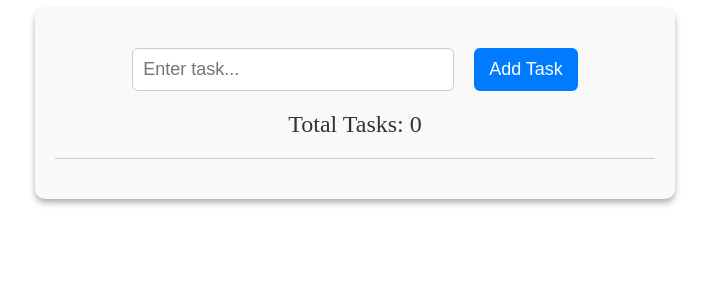
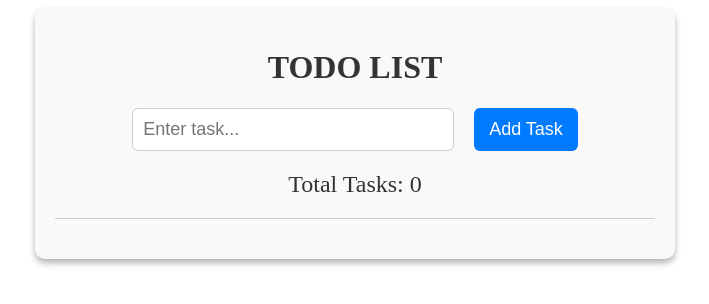
Before and after one commit to Vaibhav-Rathi/TODO-APP, a plain HTML site: page index.html in a window 1280 px wide. Shown: the whole page, without its empty margins (285-994 px from the left). Drawn offline with Linux system fonts and the light colour scheme.

Commit message:
added heading

```diff
--- a/index.html
+++ b/index.html
@@ -9,6 +9,7 @@
 </head>
 <body>
     <div class="container">
+        <h1 class="heading">TODO LIST</h1>
         <div class="innerContainer1">
             <input type="text" class="taskInput" id="taskInput" placeholder="Enter task...">
             <button class="addTaskButton" onclick="onClickHandler()">Add Task</button>
--- a/todo.css
+++ b/todo.css
@@ -28,6 +28,12 @@
     border: 1px solid #ccc;
     width: 100%;
     max-width: 300px;
+}
+
+.heading{
+    display: flex;
+    justify-content: center;
+    color:#333;
 }
 
 .innerContainer2 {
```
